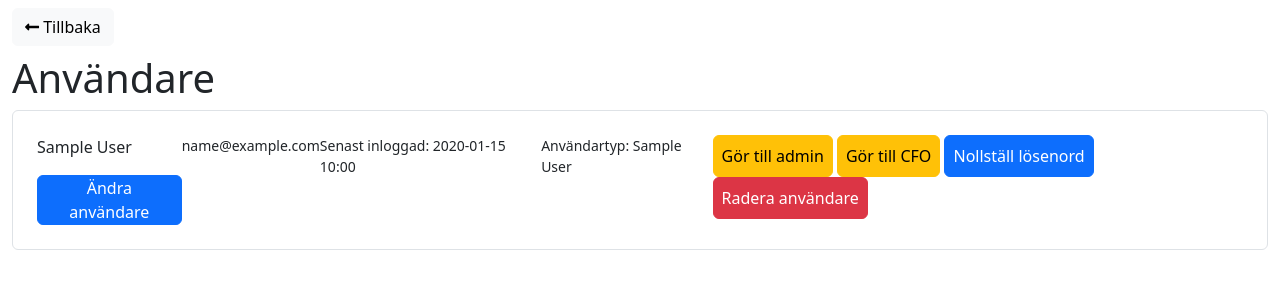
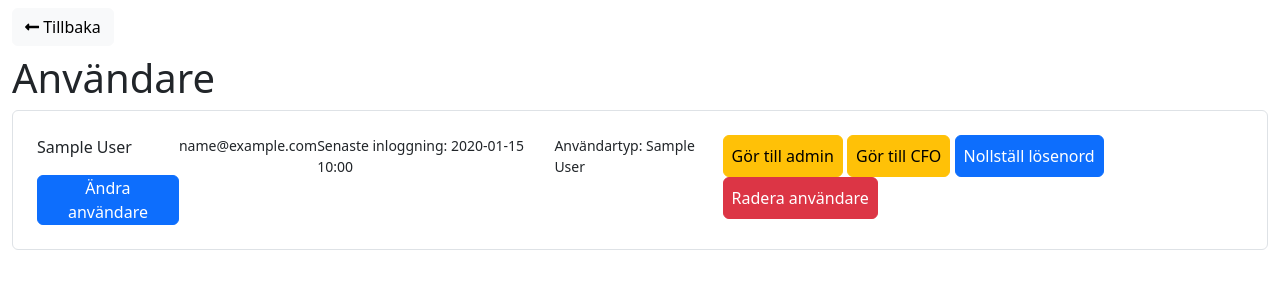
Before and after one commit to vigge93/receipt_helper, a Flask app: template receipt_helper/templates/admin/list_users.html in a window 1280 px wide. Shown: the part 66-366 px from the top of the page. Run offline with Flask 3, Linux system fonts and the light colour scheme; the template is opened without the code that fills it: values that come from a table or form of the project are taken from there, others are empty; tables that the repository leaves empty hold one stand-in row (values such as "Sample post"); some libraries are stand-ins or nearby versions.

Commit message:
Small rewording

```diff
--- a/receipt_helper/templates/admin/list_users.html
+++ b/receipt_helper/templates/admin/list_users.html
@@ -16,7 +16,7 @@
                                 <a class="btn btn-primary px-2 py-0" href="{{ url_for('admin.update_user', id=user.id) }}">Ändra användare</a>
                             </div>
                             <small>{{ user.email }}</small>
-                            <small>Senast inloggad: {{ user.lastLogin.strftime("%Y-%m-%d %H:%M") if user.lastLogin else "Aldrig" }}</small>
+                            <small>Senaste inloggning: {{ user.lastLogin.strftime("%Y-%m-%d %H:%M") if user.lastLogin else "Aldrig" }}</small>
                             <small>Användartyp: {{ user.userType.name }}</small>
                             <div>
                                 {% if user.id != g.user.id %}
```
